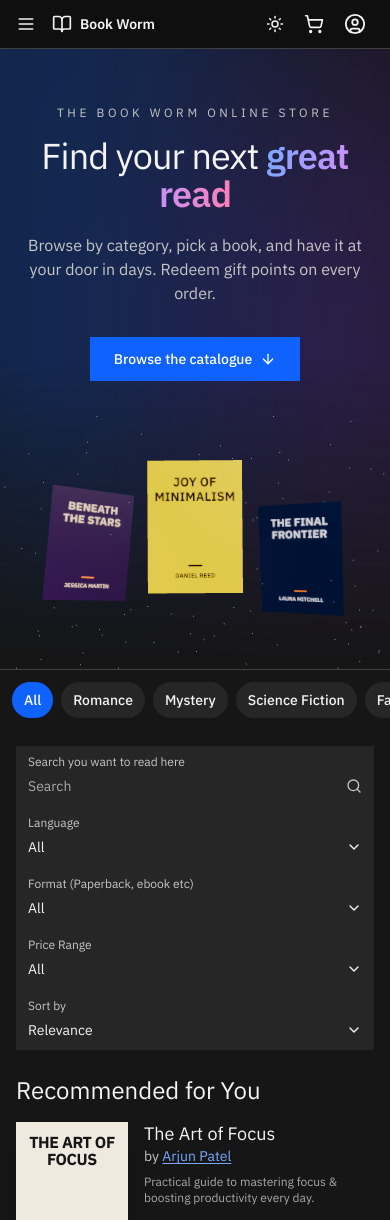
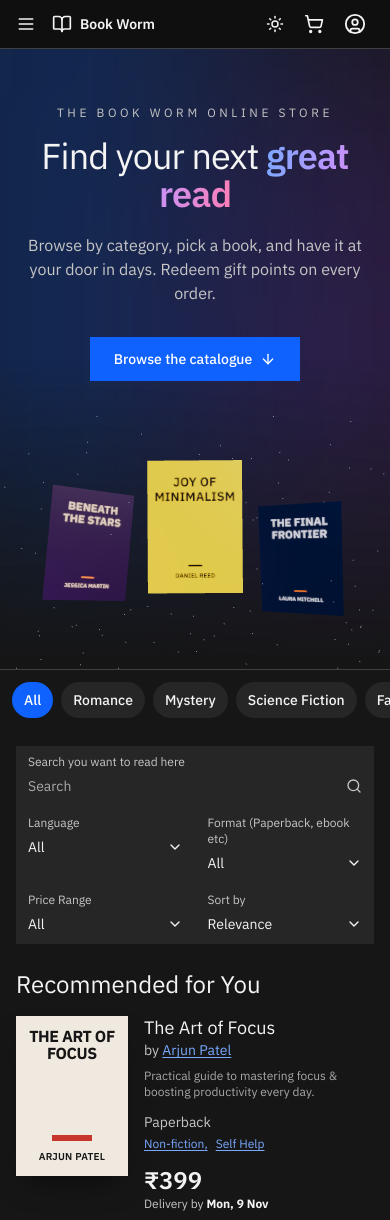
Before and after one commit to chauhanavi21/AI_Specialist_frontend_mobile_bookstore, a React (Vite) app: page / in a window 390 px wide. Shown: the top 1220 px of the page. Built offline with nearby package versions, Linux system fonts and the light colour scheme.

Commit message:
fix: two-column filter grid on mobile so books appear sooner

```diff
--- a/src/pages/CatalogPage.jsx
+++ b/src/pages/CatalogPage.jsx
@@ -128,8 +128,8 @@ export default function CatalogPage() {
         </aside>
 
         <section className="flex-1 min-w-0 p-4">
-          <div className="grid gap-px sm:grid-cols-2 lg:grid-cols-5 mb-6 bg-line/40">
-            <label className="bg-layer px-3 pt-2 pb-1 text-xs text-fg2 sm:col-span-2 lg:col-span-1 focus-within:ring-2 ring-link transition">
+          <div className="grid gap-px grid-cols-2 lg:grid-cols-5 mb-6 bg-line/40">
+            <label className="bg-layer px-3 pt-2 pb-1 text-xs text-fg2 col-span-2 lg:col-span-1 focus-within:ring-2 ring-link transition">
               Search you want to read here
               <span className="relative block">
                 <input
```
